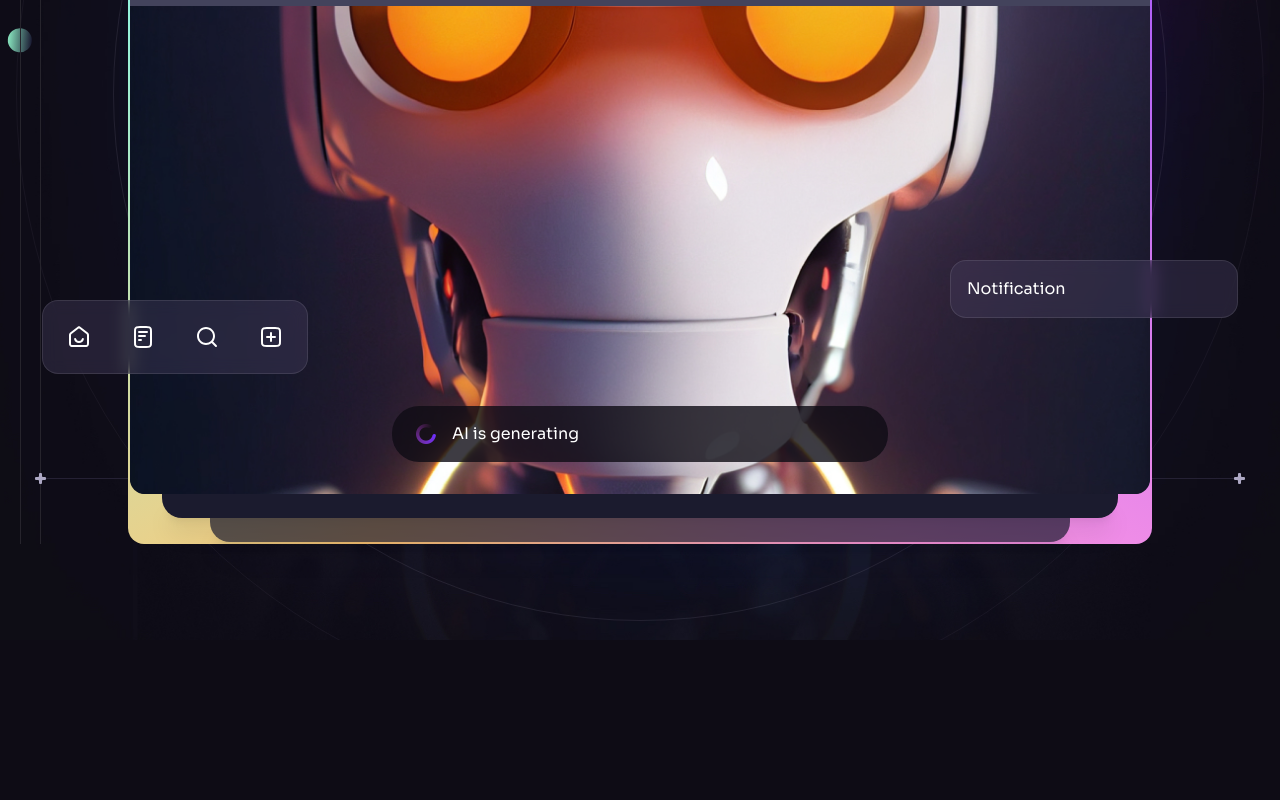
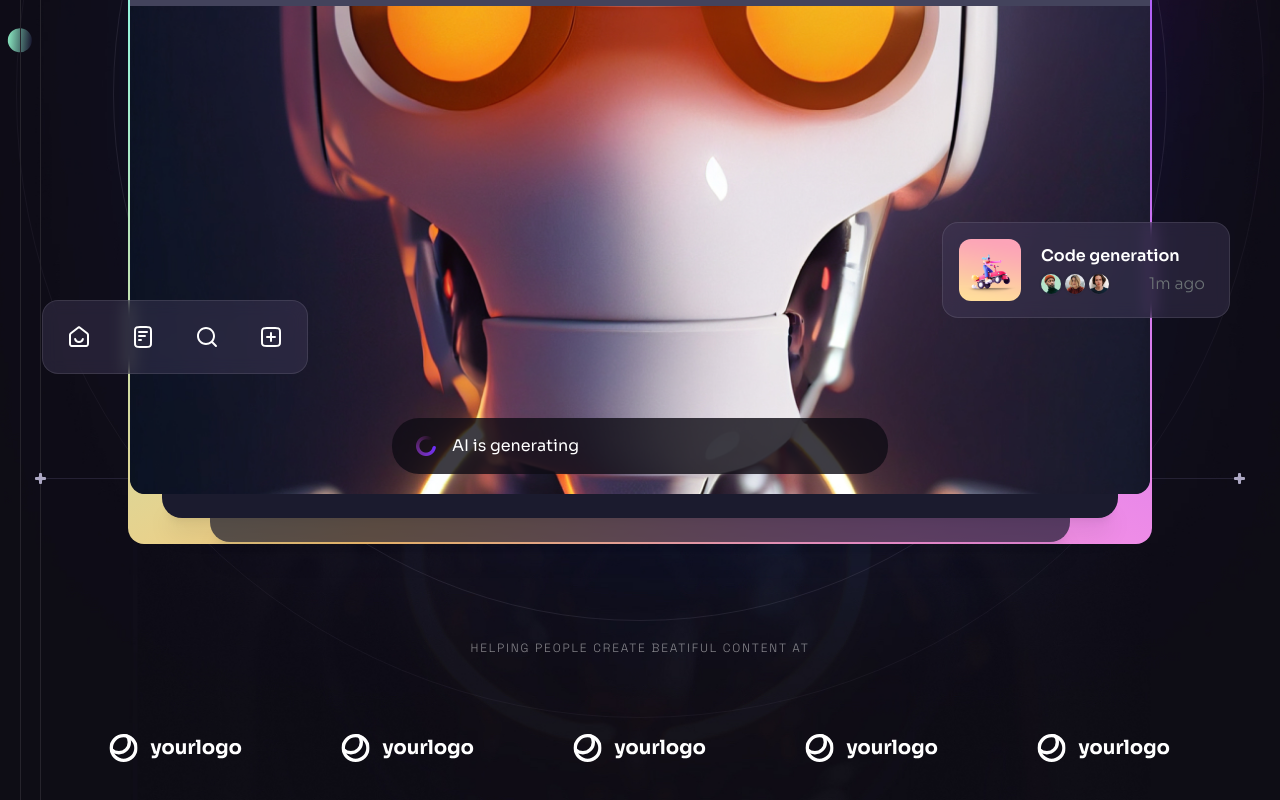
Before and after one commit to ivanaspinoso/brainwave, a React (Vite) app: page / in a window 1280 px wide. Shown: the part 482-1282 px from the top of the page. Before the commit the page ends 1122 px from the top, so only its background shows below. Built offline with nearby package versions, Linux system fonts and the light colour scheme.

Commit message:
ultimos cambios

```diff
--- a/src/components/Hero.jsx
+++ b/src/components/Hero.jsx
@@ -5,23 +5,23 @@ import { BackgroundCircles, BottomLine, Gradient } from "./design/Hero";
 import { heroIcons } from "../constants";
 import { ScrollParallax } from "react-just-parallax";
 import { useRef } from "react";
-import { Generating } from "../components/design/Generating";
 import { Notification } from "./design/Notification";
-
+import { Generating } from "./design/Generating";
+import { CompanyLogo } from "./design/CompanyLogo";
 const Hero = () => {
   const parallaxRef = useRef(null);
   return (
     <Section
-      className="pt-[12rem] -mt-[5.25]"
+      className="pt-[12rem] -mt-[5.25rem]"
       crosses
       crossesOffset="lg:translate-y-[5.25rem]"
       customPaddings
       id="hero"
     >
       <div className="container relative" ref={parallaxRef}>
-        <div className="relative z-1 max-w-[62rem] mx-auto text-center mb-[4rem] md:mb-20 lg:mb:[6.25rem]">
+        <div className="relative z-1 max-w-[62rem] mx-auto text-center mb-[3.875rem] md:mb-20 lg:mb:[6.25rem]">
           <h1 className="h1 mb-6">
-            Explore the Possibilites of &nbsp;AI&nbsp;Chatting with{" "}
+            Explore the Possibilites of AI Chatting with{" "}
             <span className="inline-block relative">
               Brainwave{" "}
               <img
@@ -53,9 +53,7 @@ const Hero = () => {
                   height={490}
                   alt="ia"
                 />
-
-                <Generating className="absolute left-4 right-4 bottom-5 md:left-1/2 md:right-auto md:bottom-8 md:w-[31rem] md:-translate-x-1/2" />
-
+                <Generating className="absolute left-4 right-4 bottom-5 md:left-1/2 md:right-auto md_bottom-8 md:w-[31rem] md:-translate-x-1/2" />
                 <ScrollParallax isAbsolutelyPositioned>
                   <ul className="hidden absolute -left-[5.5rem] bottom-[7.5rem] px-1 py-1 bg-n-9/40 backdrop-blur border border-n-1/10 rounded-2xl xl:flex">
                     {heroIcons.map((icon, index) => (
@@ -68,7 +66,7 @@ const Hero = () => {
 
                 <ScrollParallax isAbsolutelyPositioned>
                   <Notification
-                    className="hidden absolute -right-[5.5rem] bottom-[11rem] w-[18rem] xl:flex"
+                    className="hidden absolute -right-[5rem] bottom-[11rem] w-[18rem] xl:flex"
                     title="Code generation"
                   />
                 </ScrollParallax>
@@ -87,8 +85,8 @@ const Hero = () => {
           </div>
           <BackgroundCircles />
         </div>
+        <CompanyLogo className="hidden relative z-10 mt-20 lg:block" />
       </div>
-
       <BottomLine />
     </Section>
   );
--- /dev/null
+++ b/src/components/design/CompanyLogo.jsx
@@ -0,0 +1,21 @@
+import { companyLogos } from "../../constants";
+
+export const CompanyLogo = ({ className }) => {
+  return (
+    <div className={className}>
+      <h5 className="tagline mb-6 text-center text-n-1/50">
+        Helping people create beatiful content at
+      </h5>
+      <ul className="flex">
+        {companyLogos.map((logo, index) => (
+          <li
+            className="flex items-center justify-center flex-1 h-[8.5rem]"
+            key={index}
+          >
+            <img src={logo} width={134} height={28} alt={logo} />
+          </li>
+        ))}
+      </ul>
+    </div>
+  );
+};
--- a/src/components/design/Notification.jsx
+++ b/src/components/design/Notification.jsx
@@ -1,3 +1,6 @@
+import { notification1 } from "../../assets";
+import { notificationImages } from "../../constants";
+
 export const Notification = ({ className, title }) => {
   return (
     <div
@@ -5,7 +8,35 @@ export const Notification = ({ className, title }) => {
         className || ""
       } flex items-center p-4 pr-6 bg-n-9/40 backdrop-blur border border-n-1/10 rounded-2xl gap-5`}
     >
-      Notification
+      <img
+        src={notification1}
+        width={62}
+        height={62}
+        alt="image"
+        className="rounded-xl"
+      />
+      <div className="flex-1">
+        <h6 className="mb-1 font-semibold text-base">{title}</h6>
+        <div className="flex items-center justify-between">
+          <ul className="flex -m-0.5">
+            {notificationImages.map((item, index) => (
+              <li
+                key={index}
+                className="flex w-6 h-6 border-2 border-n-12 rounded-full overflow-hidden"
+              >
+                <img
+                  src={item}
+                  className="w-full"
+                  width={20}
+                  height={20}
+                  alt={item}
+                />
+              </li>
+            ))}
+          </ul>
+          <div className="body-2 text-n-13"> 1m ago</div>
+        </div>
+      </div>
     </div>
   );
 };
```
